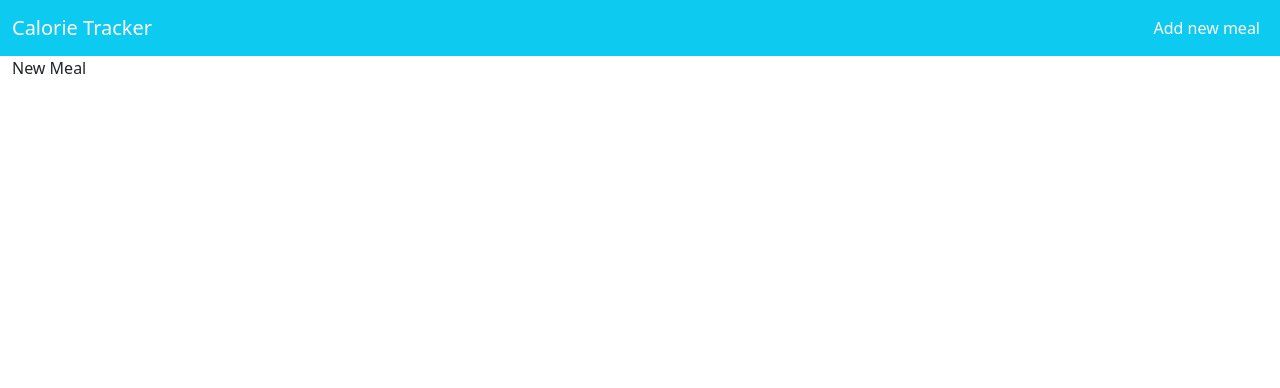
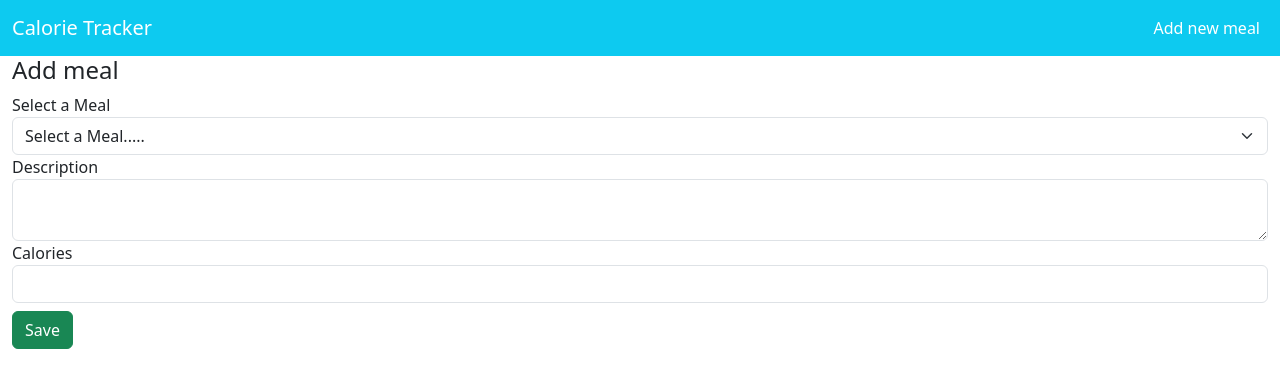
Before and after one commit to Sulivlr/Total-Calories, a React (Vite) app: page /new-meal in a window 1280 px wide. Shown: the top 388 px of the page. Built offline with nearby package versions, Linux system fonts and the light colour scheme.

Commit message:
created two-way binding.

```diff
--- a/src/Containers/NewMeal/NewMeal.tsx
+++ b/src/Containers/NewMeal/NewMeal.tsx
@@ -1,8 +1,76 @@
+import React, {useState} from 'react';
+import {useParams} from 'react-router-dom';
+import {Meals} from '../../constants';
+
 const NewMeal = () => {
+  const [meal, setMeal] = useState({
+    time: '',
+    description: '',
+    calories: '',
+  });
+
+  const onFieldChange = (event: React.ChangeEvent<HTMLInputElement | HTMLTextAreaElement | HTMLSelectElement>) => {
+    const {name, value} = event.target;
+    setMeal((prev) => ({ ...prev, [name]: value }));
+  };
+
+  const {mealId} = useParams();
+  const onSubmit = (event: React.FormEvent) => {
+    event.preventDefault();
+    console.log(meal);
+  };
+
   return (
-    <div>
-      New Meal
-    </div>
+    <>
+      <h4>{mealId ? 'Edit' : 'Add meal'}</h4>
+      <form onSubmit={onSubmit}>
+        <div className="form-group">
+          <label htmlFor="time">Select a Meal</label>
+          <select
+            value={meal.time}
+            onChange={onFieldChange}
+            name="time"
+            id="time"
+            className="form-select"
+          >
+            <option value="">Select a Meal.....</option>
+            {Meals.map((meal) => (
+              <option key={meal.url} value={meal.url}>{meal.name}</option>
+            ))}
+          </select>
+        </div>
+        <div className="form-group">
+          <label htmlFor="time">Description</label>
+          <textarea
+            value={meal.description}
+            onChange={onFieldChange}
+            name="description"
+            id="description"
+            className="form-control"
+            required
+          />
+          <div className="form-group">
+            <label htmlFor="time">Calories</label>
+            <input
+              value={meal.calories}
+              onChange={onFieldChange}
+              name="calories"
+              id="calories"
+              className="form-control"
+              required
+            />
+          </div>
+          <button
+            className="btn btn-success mt-2"
+            type="submit"
+            disabled={false}
+            >
+            Save
+          </button>
+        </div>
+
+      </form>
+    </>
   );
 };
 
--- /dev/null
+++ b/src/constants.ts
@@ -0,0 +1,6 @@
+export const Meals = [
+  {name: 'Breakfast', url: 'breakfast'},
+  {name: 'Snack', url: 'snack'},
+  {name: 'Lunch', url: 'lunch'},
+  {name: 'Dinner', url: 'dinner'},
+];
```
Also changed, not shown: src/types.ts (added, +13 -0 lines).
